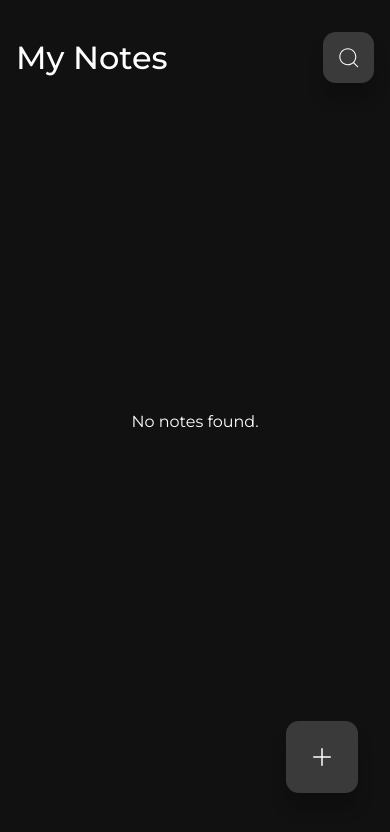
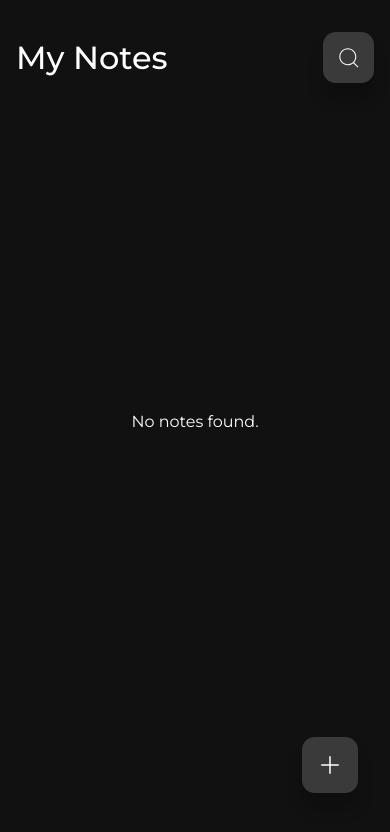
Before and after one commit to MahdiAtlas2004/notes, a React (Create React App) app: page / in a window 390 px wide. Shown: the top 832 px of the page. Built offline with nearby package versions, Linux system fonts and the light colour scheme.

Commit message:
add button css in small size screens updated

```diff
--- a/src/index.css
+++ b/src/index.css
@@ -77,11 +77,6 @@ h2,  h4 {
 h2 {
     font-size: 2rem;
 }
-
-
-
-
-
 
 /* NOTES PAGE */
 .notes__header {
@@ -212,7 +207,7 @@ h2 {
     }
 
     .btn.add__btn {
-        padding: 1.5rem;
+        padding: 1rem;
         font-size: 1.5rem;
         bottom: 6%;
         right: 2rem;
```
